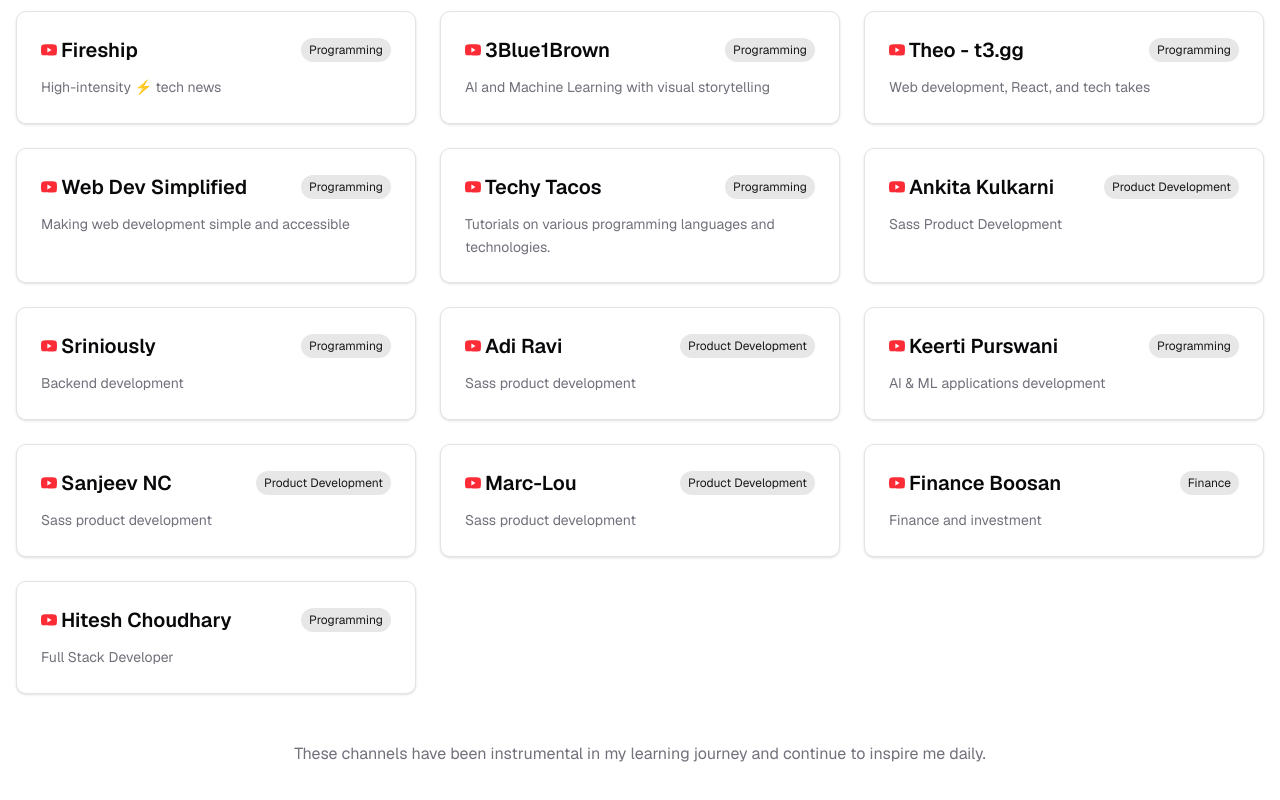
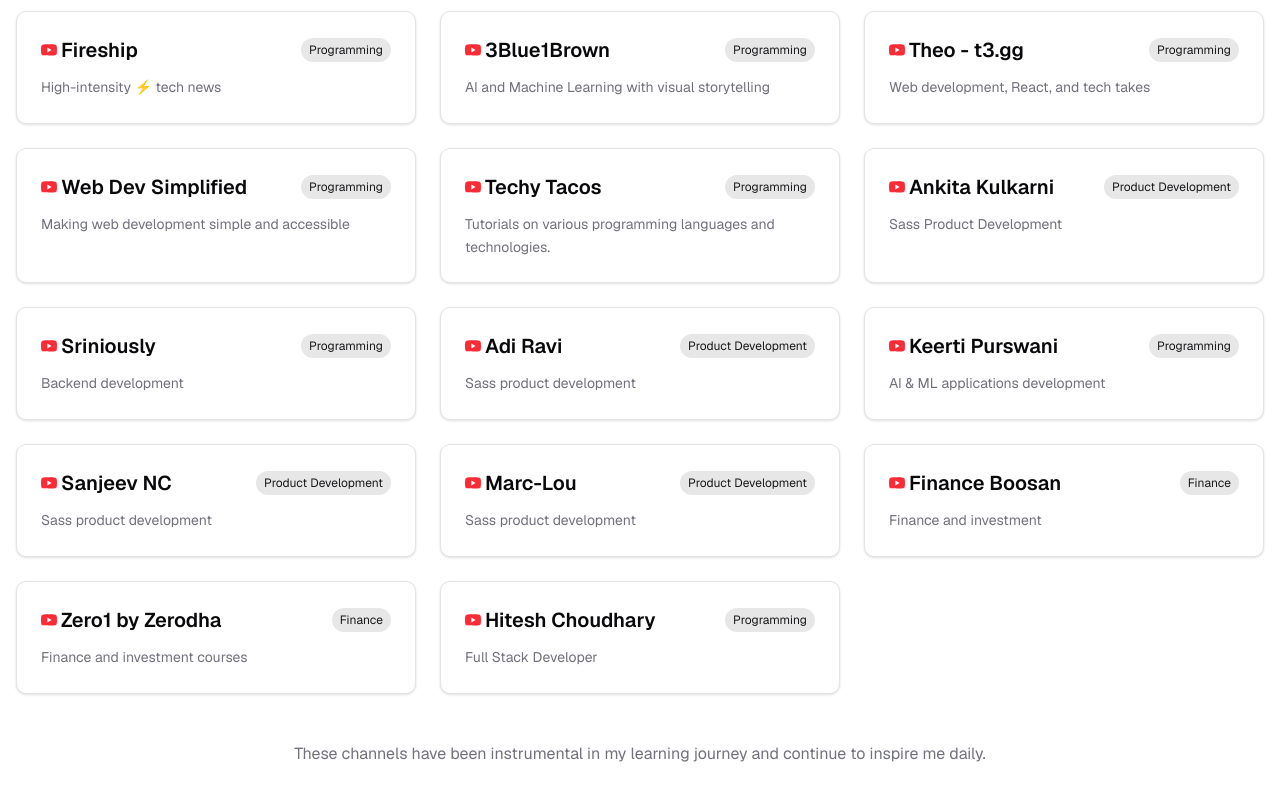
Before and after one commit to MANIKANDAN1709/portfolio-next, a Next.js app: page /favorities in a window 1280 px wide. Shown: the part 298-1098 px from the top of the page. Built offline with nearby package versions, Linux system fonts and the light colour scheme.

Commit message:
Add new favorite entry for Zero1 by Zerodha on favorites page
- Introduced a new favorite entry for Zero1 by Zerodha, including a description, category, and URL for finance and investment courses.
- Enhanced the favorites list to provide users with additional resources in the finance category.

```diff
--- a/src/app/favorities/page.tsx
+++ b/src/app/favorities/page.tsx
@@ -77,6 +77,13 @@
         category: "Finance",
         url: "https://www.youtube.com/@finance.boosan"
       },
+
+    {
+      name: "Zero1 by Zerodha",
+      description: "Finance and investment courses",
+      category: "Finance",
+      url: "https://www.youtube.com/@Zero1byZerodha"
+    },
       {
        name: "Hitesh Choudhary",
        description: "Full Stack Developer",
```
